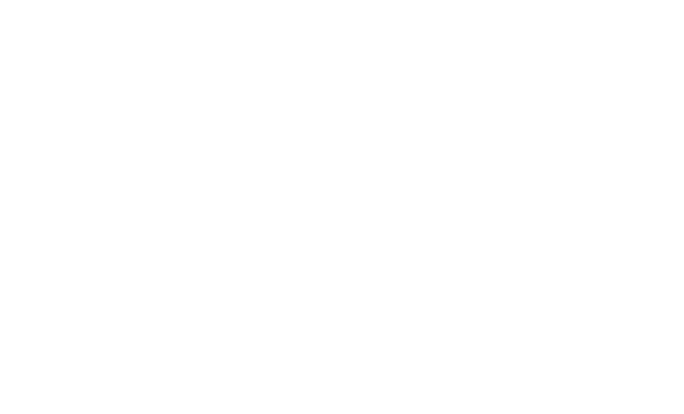
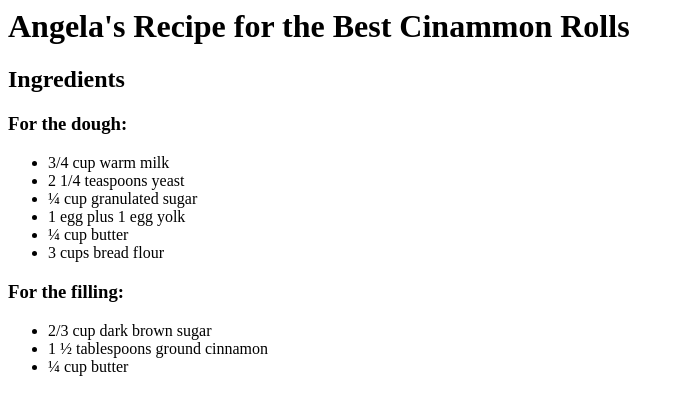
Before and after one commit to SobiahSelvarajah/ss-3-recipe, a plain HTML site: page index.html in a window 1280 px wide. Shown: the whole page, without its empty margins (0-684 px from the left). Drawn offline with Linux system fonts and the light colour scheme.

Commit message:
index.html: ingredients list added

```diff
--- a/index.html
+++ b/index.html
@@ -2,9 +2,53 @@
 <head>
     <meta charset="UTF-8">
     <meta name="viewport" content="width=device-width, initial-scale=1.0">
-    <title>Document</title>
+    <title>Recipe</title>
 </head>
 <body>
-
+    <div class="container">
+        <h1 class="heading">
+            Angela's Recipe for the Best Cinammon Rolls
+        </h1>
+        <h2 class="subheading">
+            Ingredients
+        </h2>
+        <h3 class="ingredientHeading">
+            For the dough:
+        </h3>
+        <ul class="ingredientList">
+            <li class="ingredient">
+                3/4 cup warm milk
+            </li>
+            <li class="ingredient">
+                2 1/4 teaspoons yeast
+            </li>
+            <li class="ingredient">
+                ¼ cup granulated sugar
+            </li>
+            <li class="ingredient">
+                1 egg plus 1 egg yolk
+            </li>
+            <li class="ingredient">
+                ¼ cup butter
+            </li>
+            <li class="ingredient">
+                3 cups bread flour
+            </li>
+        </ul>
+        <h3 class="ingredientHeading">
+            For the filling:
+        </h3>
+        <ul class="ingredientList">
+            <li class="ingredient">
+                2/3 cup dark brown sugar
+            </li>
+            <li class="ingredient">
+                1 ½ tablespoons ground cinnamon
+            </li>
+            <li class="ingredient">
+                ¼ cup butter
+            </li>
+        </ul>
+    </div>
 </body>
 </html>
```
